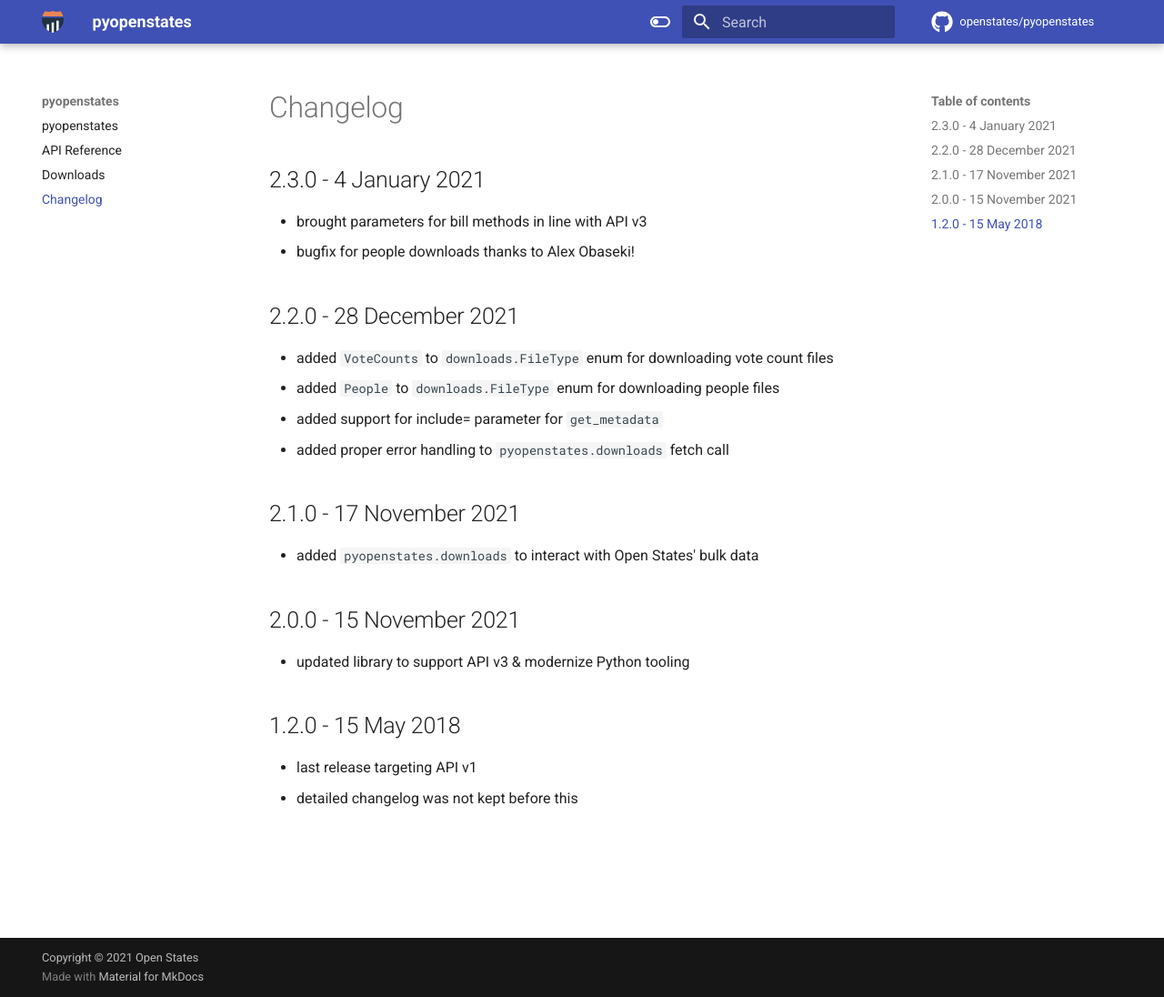
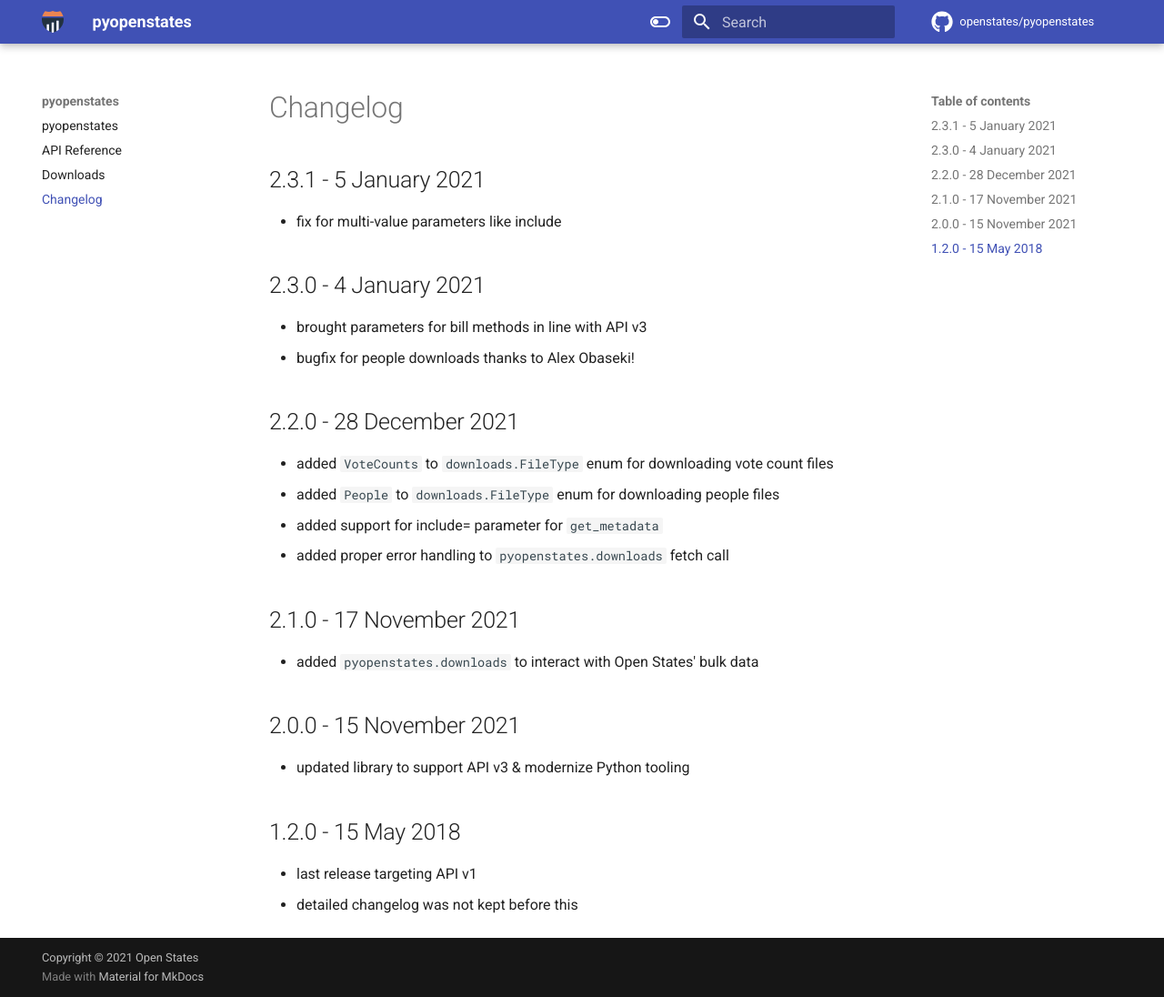
Before and after one commit to openstates/pyopenstates, an MkDocs documentation site: the page built from docs/changelog.md, in a window 1280 px wide and 1096 px high. Shown: the whole window at 91% size. Built offline with MkDocs 1.6.1 and Material for MkDocs 9.7.7, drawn with Linux system fonts in a browser that asks for light colours; comment, search, counter and statistics services are not loaded.

Commit message:
2.3.1 changelog

```diff
--- a/docs/changelog.md
+++ b/docs/changelog.md
@@ -1,4 +1,8 @@
 # Changelog
+
+## 2.3.1 - 5 January 2021
+
+* fix for multi-value parameters like include
 
 ## 2.3.0 - 4 January 2021
 
```
